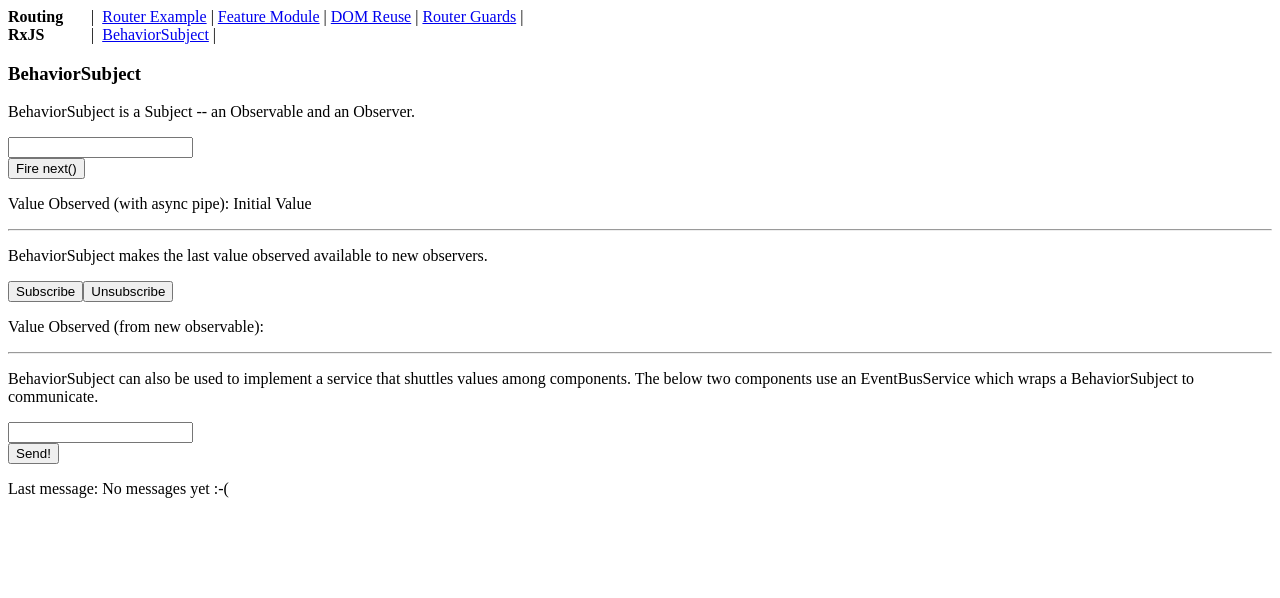
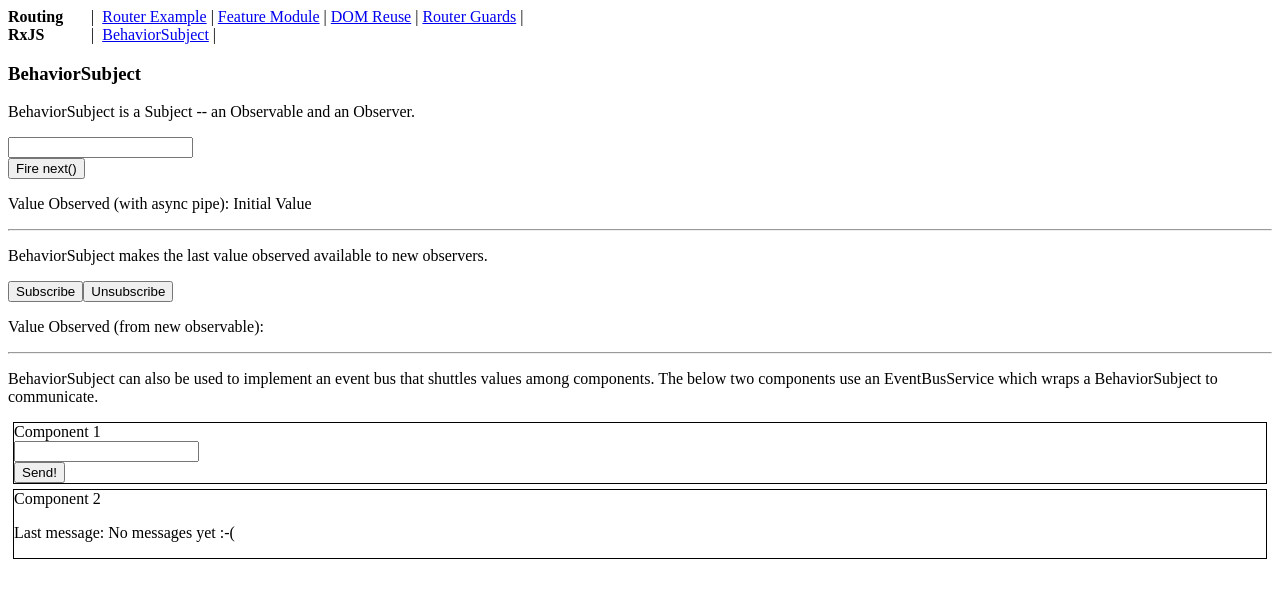
Before and after one commit to kalexmills/angular-examples, an Angular app: page /behavior-subject in a window 1280 px wide. Shown: the top 598 px of the page. Built offline with nearby package versions, Linux system fonts and the light colour scheme.

Commit message:
refactor: better explanations on a few examples.

```diff
--- a/src/app/behavior-subject/behavior-subject.component.html
+++ b/src/app/behavior-subject/behavior-subject.component.html
@@ -20,10 +20,16 @@
 
   <hr/>
 
-  <p>BehaviorSubject can also be used to implement a service that shuttles values among components. The below two
+  <p>BehaviorSubject can also be used to implement an event bus that shuttles values among components. The below two
      components use an EventBusService which wraps a BehaviorSubject to communicate.
   </p>
 
-  <app-sender></app-sender>
-  <app-listener></app-listener>
+  <div style="border: 1px solid black; margin: 5px;">
+    Component 1
+    <app-sender></app-sender>
+  </div>
+  <div style="border: 1px solid black; margin: 5px;">
+    Component 2
+    <app-listener></app-listener>
+  </div>
 </div>
--- a/src/app/dom-reuse/reuse-detail/reuse-detail.component.html
+++ b/src/app/dom-reuse/reuse-detail/reuse-detail.component.html
@@ -1,3 +1,7 @@
 <div>
+  <p>
+    Each of the ReuseDetailComponents make efficient use of existing tags to avoid unnecessary DOM manipulation, even
+    when details change.
+  </p>
   <h1>{{ url }}</h1>
 </div>
```
